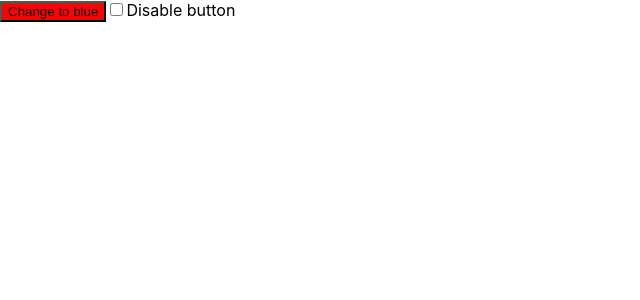
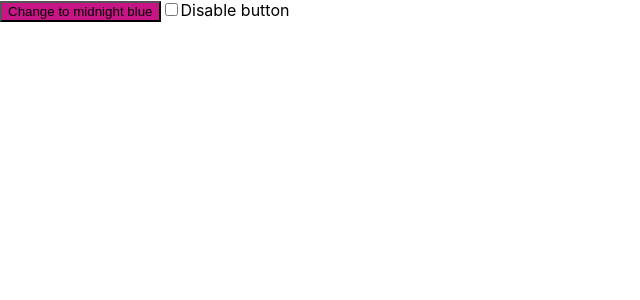
Before and after one commit to BennyKayer/udemy-jest-rtl-color-button, a React (Create React App) app: page / in a window 1280 px wide. Shown: the top 300 px of the page, without its empty margins (0-640 px from the left). Built offline with nearby package versions, Linux system fonts and the light colour scheme.

Commit message:
#02.26 Code Quiz! Update Tests for New Color names

```diff
--- a/src/App.js
+++ b/src/App.js
@@ -1,14 +1,14 @@
 import "./App.css";
 import { useState } from "react";
 
-const RED_BUTTON = {
-    colour: "red",
-    text: "Change to blue",
+export const RED_BUTTON = {
+    colour: "mediumVioletRed",
+    text: "Change to midnight blue",
 };
 
-const BLUE_BUTTON = {
-    colour: "blue",
-    text: "Change to red",
+export const BLUE_BUTTON = {
+    colour: "midnightBlue",
+    text: "Change to medium violet red",
 };
 
 export const replaceCamelWithSpaces = (color) => {
```
Also changed, not shown: 2 other files (tests, documents, lock files or other folders).
